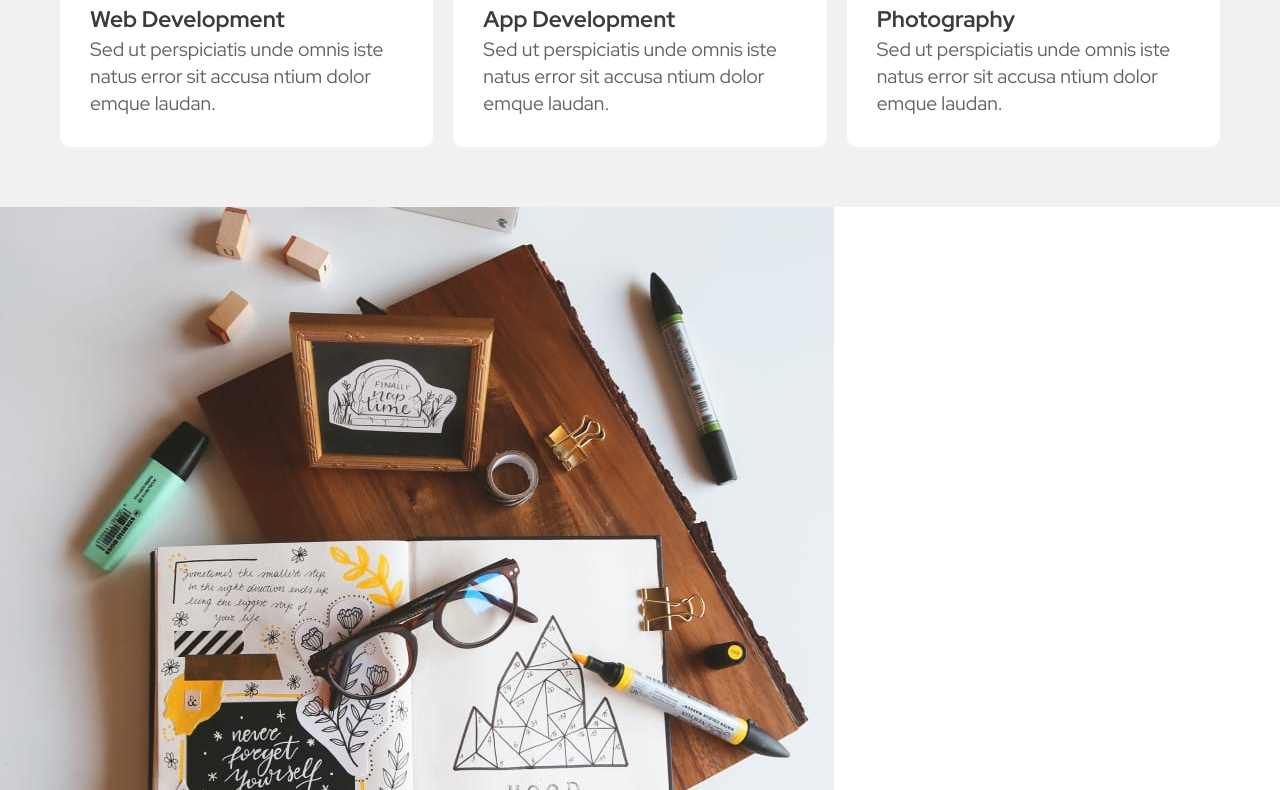
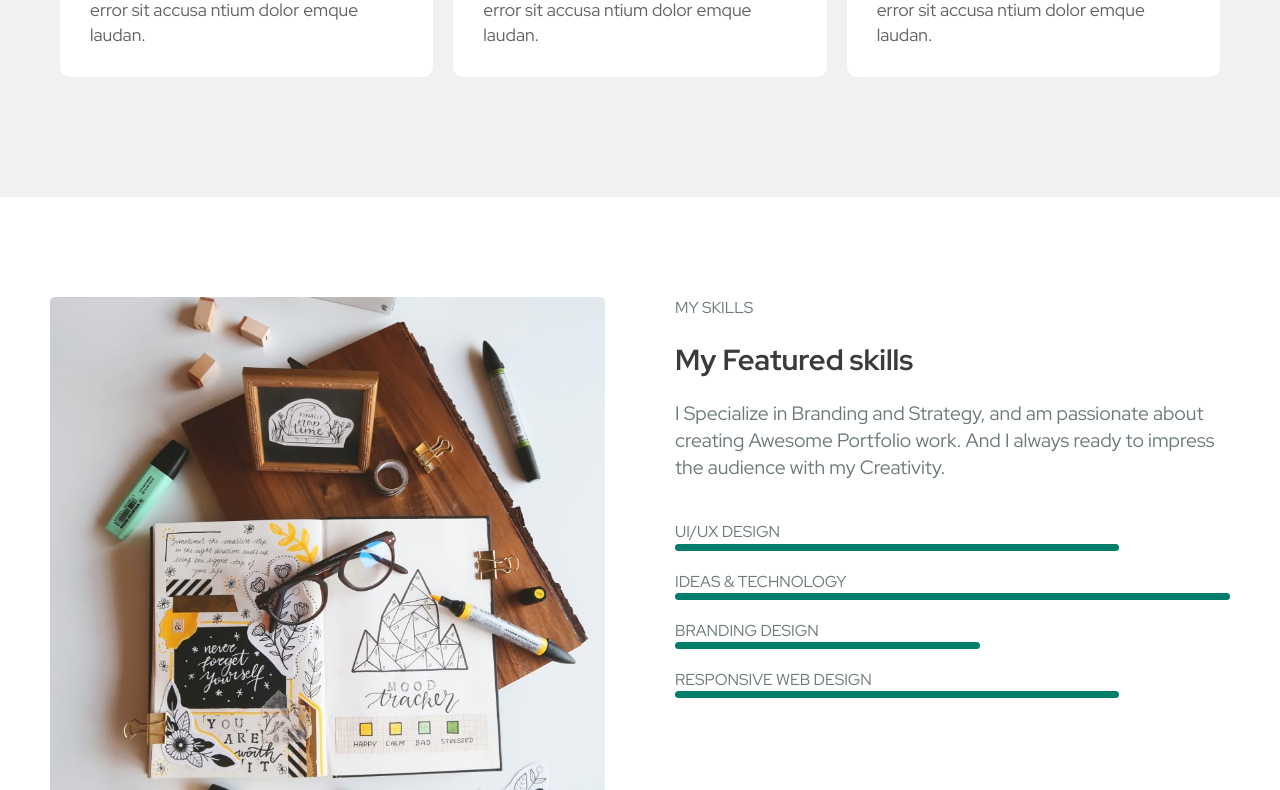
Before and after one commit to tshepocalvin/UI-Portfolio-PLP, a plain HTML site: page index.html in a window 1280 px wide. Shown: the part 1748-2538 px from the top of the page. Drawn offline with Linux system fonts and the light colour scheme.

Commit message:
styled My Featured skills

```diff
--- a/index.html
+++ b/index.html
@@ -116,7 +116,7 @@
                 <p>Sed ut perspiciatis unde omnis iste natus error sit accusa ntium dolor emque laudan.</p>
             </div>
 
-            <div class="card">
+            <div class="card cardAppDev">
                 <svg xmlns="http://www.w3.org/2000/svg" width="16" height="16" fill="currentColor" class="bi bi-android" viewBox="0 0 16 16">
                     <path d="M2.76 3.061a.5.5 0 0 1 .679.2l1.283 2.352A8.9 8.9 0 0 1 8 5a8.9 8.9 0 0 1 3.278.613l1.283-2.352a.5.5 0 1 1 .878.478l-1.252 2.295C14.475 7.266 16 9.477 16 12H0c0-2.523 1.525-4.734 3.813-5.966L2.56 3.74a.5.5 0 0 1 .2-.678ZM5 10a1 1 0 1 0 0-2 1 1 0 0 0 0 2m6 0a1 1 0 1 0 0-2 1 1 0 0 0 0 2"/>
                   </svg>
@@ -155,22 +155,22 @@
 
             <h3 class="light-text-heading">UI/UX Design</h3>
             <div class="progress-container">
-                <div class="progress-bar">70%</div>
+                <div class="progress-bar progress-bar1"></div>
             </div>
 
             <h3 class="light-text-heading">Ideas & Technology</h3>
             <div class="progress-container">
-                <div class="progress-bar">90%</div>
+                <div class="progress-bar progress-bar2"></div>
             </div>
 
             <h3 class="light-text-heading">Branding Design</h3>
             <div class="progress-container">
-                <div class="progress-bar">90%</div>
+                <div class="progress-bar progress-bar3"></div>
             </div>
 
             <h3 class="light-text-heading">Responsive Web Design</h3>
             <div class="progress-container">
-                <div class="progress-bar">90%</div>
+                <div class="progress-bar progress-bar4"></div>
             </div>
         </div>
     </section>
--- a/style.css
+++ b/style.css
@@ -144,18 +144,17 @@ nav .hireme a {
     gap: 70px;
 }
 
-.bio-left, .bio-right{
-    flex-basis: 1;
+
+.bio-left img{
+    border-radius: 10px;
+    max-height: 600px;
 }
 
+.bio-left{
+    width: 40%;
+}
 .bio-right{
-    flex-basis: 3;
-}
-
-.bio-left img{
-    width: 1100px;
-    height: auto;
-    border-radius: 10px;
+    width: 60%;
 }
 
 .light-text-heading{
@@ -210,6 +209,7 @@ nav .hireme a {
     padding: 50px 50px;
     margin-top: 50px;
     background-color: #bbb7b731;
+    padding-bottom: 110px;
 }
 
 .whatIDo h2{
@@ -236,8 +236,68 @@ nav .hireme a {
 
 .card h3{
     color: #3b3b3b;
+    margin-bottom: 10px;
 }
 
 .card p{
     color: #616161;
+    font-size: 1rem;
 }
+
+.cardAppDev h3{
+    color: #007e6a;
+}
+
+
+/* Skills */
+
+.skills{
+    padding: 50px 50px;
+    margin-top: 50px;
+    display: flex;
+    gap: 70px;
+}
+
+.skills-left{
+    width: 50%;
+}
+.skills-right{
+    width: 50%;
+}
+
+.skills-left img{
+    border-radius: 5px;
+}
+
+.skills-right h2{
+    color: #3b3b3b;
+    margin-top: 20px;
+    margin-bottom: 20px;
+}
+
+.skills-right p{
+    color: #6b7978;
+    margin-bottom: 40px;
+}
+
+.skills-right .progress-bar {
+    height: 7px;
+    background-color: #007e6a;
+    transition: width 0.3s ease;
+    border-radius: 5px;
+    overflow: hidden;
+    margin-bottom: 20px;
+  }
+
+.skills-right .progress-bar1 {
+    width: 80%;
+}
+.skills-right .progress-bar2 {
+    width: 100%;
+}
+.skills-right .progress-bar3 {
+    width:55%;
+}
+.skills-right .progress-bar4 {
+    width: 80%;
+}
```
